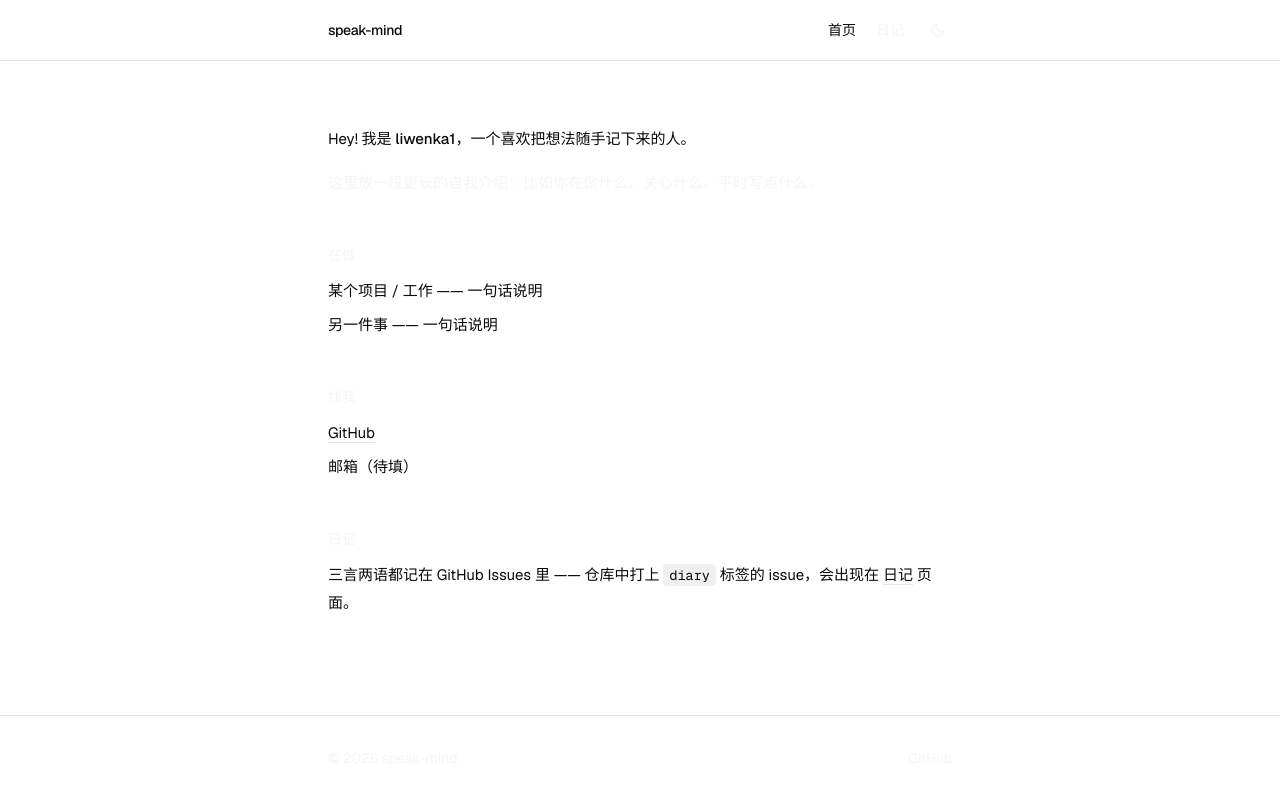
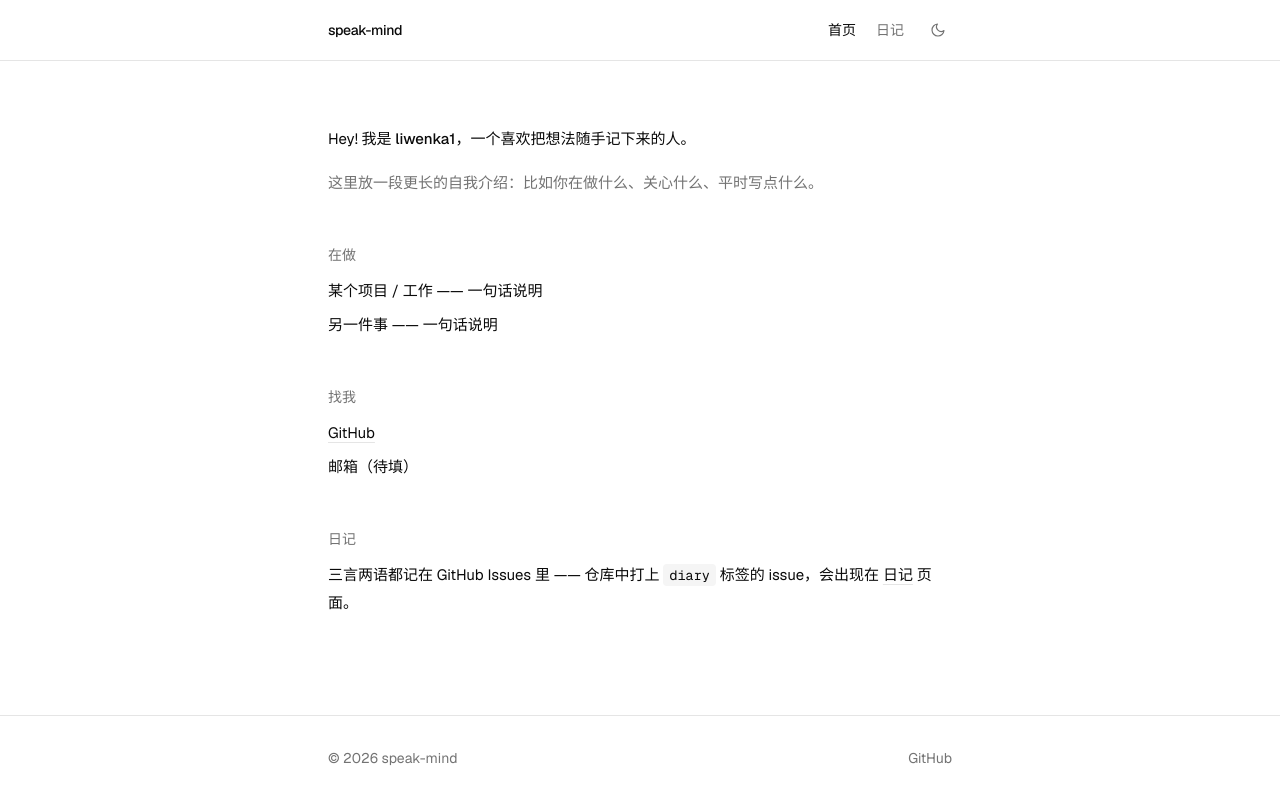
Before and after one commit to liwenka1/speak-mind, a Next.js app: page / in a window 1280 px wide. Built offline with nearby package versions, Linux system fonts and the light colour scheme.

Commit message:
refactor: 迁移全站到 shadcn 设计令牌

```diff
--- a/src/app/diary/[number]/page.tsx
+++ b/src/app/diary/[number]/page.tsx
@@ -46,13 +46,13 @@ export default async function Page(props: PageProps<"/diary/[number]">) {
     <main className="mx-auto w-full max-w-2xl flex-1 px-6 py-16">
       <Link
         href="/diary"
-        className="text-sm text-muted transition-colors hover:text-foreground"
+        className="text-sm text-muted-foreground transition-colors hover:text-foreground"
       >
         ← 返回日记
       </Link>
 
       {errorMessage ? (
-        <p className="mt-10 rounded-lg border border-red-200 bg-red-50 p-4 text-sm text-red-700 dark:border-red-900 dark:bg-red-950 dark:text-red-300">
+        <p className="mt-10 rounded-lg border border-destructive/30 bg-destructive/10 p-4 text-sm text-destructive">
           暂时读不到这篇日记：{errorMessage}
         </p>
       ) : entry ? (
@@ -62,7 +62,7 @@ export default async function Page(props: PageProps<"/diary/[number]">) {
               {entry.title}
             </h1>
             <time
-              className="mt-3 inline-block font-mono text-xs text-muted"
+              className="mt-3 inline-block font-mono text-xs text-muted-foreground"
               dateTime={entry.createdAt}
             >
               {formatDate(entry.createdAt)}
@@ -73,7 +73,7 @@ export default async function Page(props: PageProps<"/diary/[number]">) {
             {entry.body ? (
               <DiaryMarkdown content={entry.body} />
             ) : (
-              <p className="text-muted">（无正文）</p>
+              <p className="text-muted-foreground">（无正文）</p>
             )}
           </div>
 
@@ -81,7 +81,7 @@ export default async function Page(props: PageProps<"/diary/[number]">) {
             href={entry.url}
             target="_blank"
             rel="noopener noreferrer"
-            className="mt-12 inline-block text-sm text-muted transition-colors hover:text-foreground"
+            className="mt-12 inline-block text-sm text-muted-foreground transition-colors hover:text-foreground"
           >
             在 GitHub 查看 →
           </a>
--- a/src/app/diary/page.tsx
+++ b/src/app/diary/page.tsx
@@ -24,25 +24,21 @@ export default async function DiaryPage() {
     <main className="mx-auto w-full max-w-2xl flex-1 px-6 py-16">
       <header>
         <h1 className="text-2xl font-semibold tracking-tight">日记</h1>
-        <p className="mt-2 text-sm text-muted">
+        <p className="mt-2 text-sm text-muted-foreground">
           内容来自 GitHub Issues —— 在仓库里打了{" "}
-          <code className="rounded bg-foreground/[.06] px-1.5 py-0.5 font-mono">
-            diary
-          </code>{" "}
+          <code className="rounded bg-muted px-1.5 py-0.5 font-mono">diary</code>{" "}
           标签的 issue 会出现在这里。
         </p>
       </header>
 
       {errorMessage ? (
-        <p className="mt-12 rounded-lg border border-red-200 bg-red-50 p-4 text-sm text-red-700 dark:border-red-900 dark:bg-red-950 dark:text-red-300">
+        <p className="mt-12 rounded-lg border border-destructive/30 bg-destructive/10 p-4 text-sm text-destructive">
           暂时读不到日记：{errorMessage}
         </p>
       ) : entries.length === 0 ? (
-        <p className="mt-12 text-muted">
+        <p className="mt-12 text-muted-foreground">
           还没有日记。去 GitHub 新建一个带{" "}
-          <code className="rounded bg-foreground/[.06] px-1.5 py-0.5 font-mono">
-            diary
-          </code>{" "}
+          <code className="rounded bg-muted px-1.5 py-0.5 font-mono">diary</code>{" "}
           标签的 issue 试试吧。
         </p>
       ) : (
--- a/src/app/page.tsx
+++ b/src/app/page.tsx
@@ -12,13 +12,13 @@ export default function Home() {
           {/* TODO: 换成你自己的介绍 */}
           ，一个喜欢把想法随手记下来的人。
         </p>
-        <p className="text-muted">
+        <p className="text-muted-foreground">
           这里放一段更长的自我介绍：比如你在做什么、关心什么、平时写点什么。
         </p>
       </section>
 
       <section className="mt-12">
-        <h2 className="text-sm font-medium text-muted">在做</h2>
+        <h2 className="text-sm font-medium text-muted-foreground">在做</h2>
         <ul className="mt-3 space-y-1.5">
           {/* TODO: 换成你真正在做的事 */}
           <li>某个项目 / 工作 —— 一句话说明</li>
@@ -27,7 +27,7 @@ export default function Home() {
       </section>
 
       <section className="mt-12">
-        <h2 className="text-sm font-medium text-muted">找我</h2>
+        <h2 className="text-sm font-medium text-muted-foreground">找我</h2>
         <ul className="mt-3 space-y-1.5">
           <li>
             <a
@@ -45,10 +45,10 @@ export default function Home() {
       </section>
 
       <section className="mt-12">
-        <h2 className="text-sm font-medium text-muted">日记</h2>
+        <h2 className="text-sm font-medium text-muted-foreground">日记</h2>
         <p className="mt-3">
           三言两语都记在 GitHub Issues 里 —— 仓库中打上{" "}
-          <code className="rounded bg-foreground/[.06] px-1.5 py-0.5 font-mono text-[0.9em]">
+          <code className="rounded bg-muted px-1.5 py-0.5 font-mono text-[0.9em]">
             diary
           </code>{" "}
           标签的 issue，会出现在{" "}
--- a/src/components/diary/diary-list.tsx
+++ b/src/components/diary/diary-list.tsx
@@ -21,7 +21,7 @@ export function DiaryList({ entries }: { entries: DiaryEntry[] }) {
               </Link>
             </h2>
             <time
-              className="shrink-0 font-mono text-xs text-muted"
+              className="shrink-0 font-mono text-xs text-muted-foreground"
               dateTime={entry.createdAt}
             >
               {formatDate(entry.createdAt)}
--- a/src/components/layout/site-footer.tsx
+++ b/src/components/layout/site-footer.tsx
@@ -2,7 +2,7 @@
 export function SiteFooter() {
   return (
     <footer className="border-t border-border">
-      <div className="mx-auto flex w-full max-w-2xl items-center justify-between gap-4 px-6 py-8 text-sm text-muted">
+      <div className="mx-auto flex w-full max-w-2xl items-center justify-between gap-4 px-6 py-8 text-sm text-muted-foreground">
         <span>© {new Date().getFullYear()} speak-mind</span>
         <a
           href="https://github.com/liwenka1/speak-mind"
--- a/src/components/layout/site-nav.tsx
+++ b/src/components/layout/site-nav.tsx
@@ -2,6 +2,7 @@
 
 import Link from "next/link";
 import { usePathname } from "next/navigation";
+import { cn } from "@/lib/utils";
 
 const NAV_ITEMS = [
   { href: "/", label: "首页" },
@@ -22,11 +23,11 @@ export function SiteNav() {
           <Link
             key={item.href}
             href={item.href}
-            className={
+            className={cn(
               active
                 ? "text-foreground"
-                : "text-muted transition-colors hover:text-foreground"
-            }
+                : "text-muted-foreground transition-colors hover:text-foreground",
+            )}
           >
             {item.label}
           </Link>
--- a/src/components/theme/theme-toggle.tsx
+++ b/src/components/theme/theme-toggle.tsx
@@ -58,7 +58,7 @@ export function ThemeToggle() {
       type="button"
       aria-label="切换日夜模式"
       onClick={() => setTheme(resolvedTheme === "dark" ? "light" : "dark")}
-      className="flex size-7 items-center justify-center rounded-md text-muted transition-colors hover:text-foreground"
+      className="flex size-7 items-center justify-center rounded-md text-muted-foreground transition-colors hover:text-foreground"
     >
       <MoonIcon className="dark:hidden" />
       <SunIcon className="hidden dark:block" />
```
